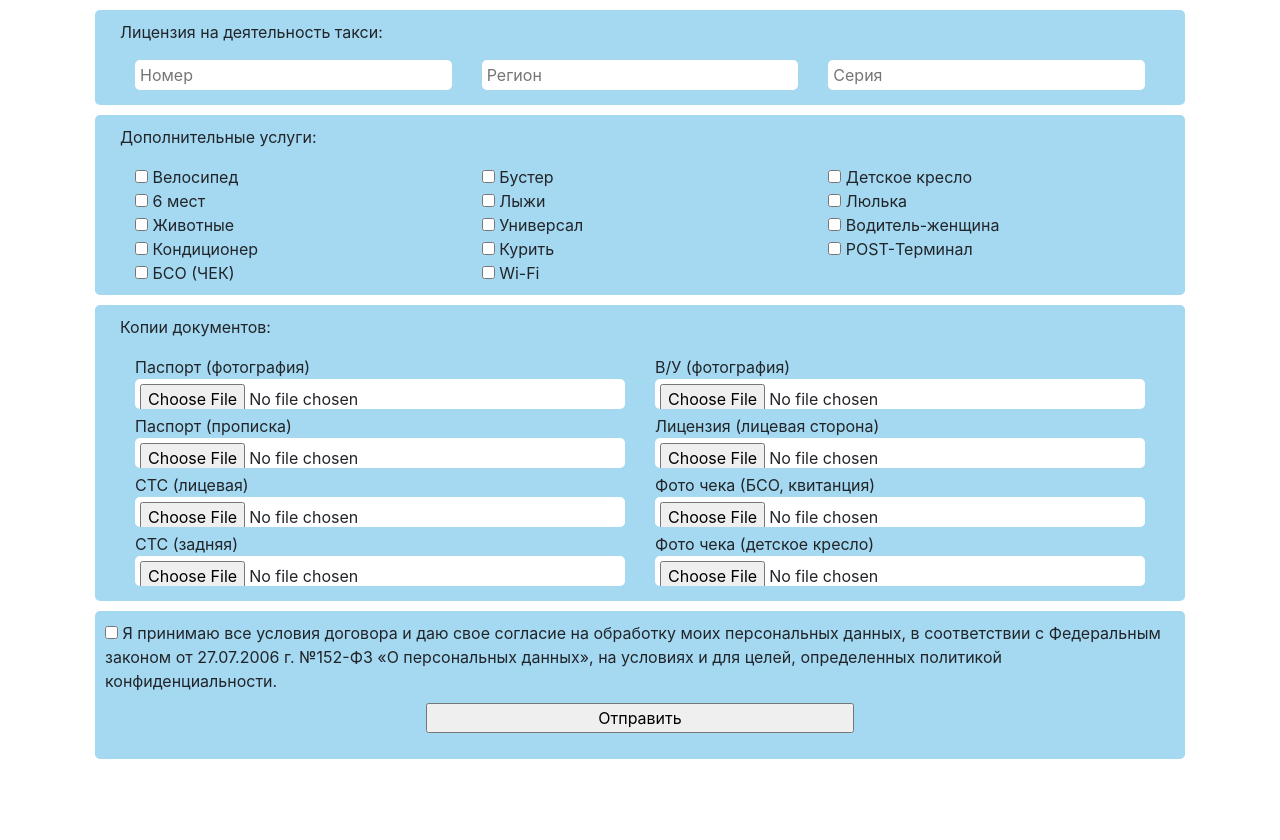
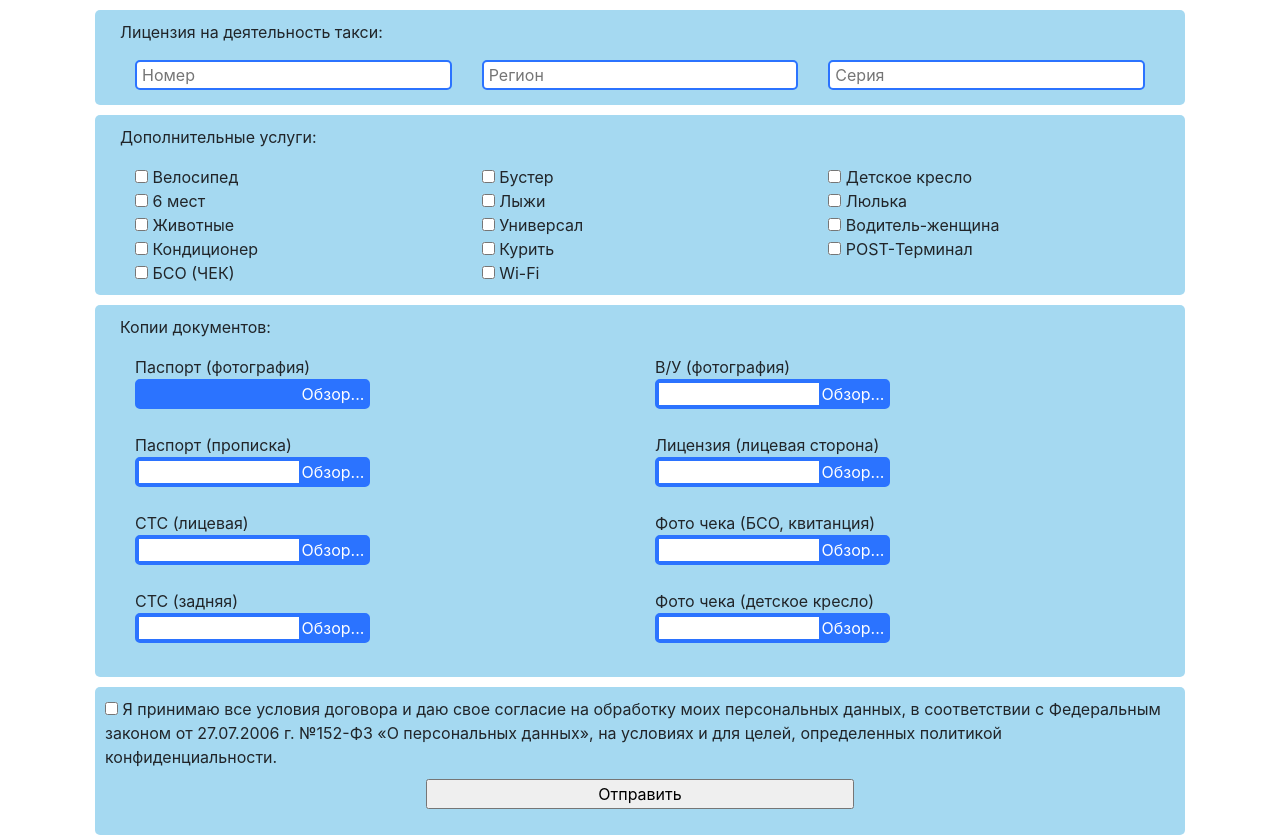
Before and after one commit to maxim22351/informT7, a plain HTML site: page index.html in a window 1280 px wide. Shown: the part 1201-2041 px from the top of the page. Before the commit the page ends 2013 px from the top, so only its background shows below. Drawn offline with nearby package versions, Linux system fonts and the light colour scheme.

```diff
--- a/css/style.css
+++ b/css/style.css
@@ -34,6 +34,7 @@
 	border: 0;
 	padding: 5px;
 	border-radius: 5px;
+	border: solid 2px #2B73FF;
 }
 
 .text-out {
@@ -43,6 +44,7 @@
 	border: 0;
 	padding: 5px;
 	border-radius: 5px;
+	border: solid 2px #2B73FF;
 }
 
 .submit {
@@ -57,3 +59,67 @@
 	border-radius: 5px;
 	height: 30px;
 }
+
+
+.fileform {
+    background-color: #2B73FF;
+    border: 2px solid #2B73FF;
+    border-radius: 2px;
+    cursor: pointer;
+    height: 30px;
+    overflow: hidden;
+    padding: 2px;
+    position: relative;
+    text-align: left;
+    vertical-align: middle;
+    width: 235px;
+	border-radius: 5px;
+	transition: 0.2s all ease;
+	cursor: pointer;
+}
+
+
+
+.fileform .selectbutton {
+    background-color: #2B73FF;
+    border: 1px solid #2B73FF;
+    color: #FFFFFF;
+    float: right;
+    font-size: 16px;
+    line-height: 20px;
+    overflow: hidden;
+    cursor: pointer;
+    text-align: center;
+    vertical-align: middle;
+	width: 66px;
+	cursor: pointer;
+}
+
+.fileform #upload{
+    position:absolute;
+    top:0;
+    left:0;
+    width:100%;
+    -moz-opacity: 0;
+    filter: alpha(opacity=0);
+    opacity: 0;
+    font-size: 150px;
+    height: 30px;
+	z-index:20;
+	cursor: pointer;
+
+}
+
+
+.fileform #fileformlabel {
+    background-color: #FFFFFF;
+    float: left;
+    height: 22px;
+    line-height: 22px;
+    overflow: hidden;
+    padding: 2px;
+    text-align: left;
+    vertical-align: middle;
+	width:160px;
+	cursor: pointer;
+}
--- a/index.html
+++ b/index.html
@@ -181,23 +181,56 @@
 	      	<div class="row">
 	    		  <div class="col-sm">
 	      	    Паспорт (фотография)
-	      	    <input type="file" class="text-out button" accept="image/x-png,image/gif,image/jpeg"><br>
-							Паспорт (прописка)
-	      	    <input type="file" class="text-out button" accept="image/x-png,image/gif,image/jpeg"><br>
+	      	    <div class="fileform">
+					<div id="fileformlabel foto"></div>
+					<div class="selectbutton">Обзор...</div>
+					<input type="file" name="upload" id="upload" onchange="getName(this.value);" />
+				</div>
+				<br>
+				Паспорт (прописка)
+				<div class="fileform">
+					<div id="fileformlabel"></div>
+					<div class="selectbutton">Обзор...</div>
+					<input type="file" name="upload" id="upload" onchange="getName(this.value);" />
+				</div><br>
 	      	    СТС (лицевая)
-	      	    <input type="file" class="text-out button" accept="image/x-png,image/gif,image/jpeg"><br>
-							СТС (задняя)
-	      	    <input type="file" class="text-out button" accept="image/x-png,image/gif,image/jpeg"><br>
+	      	    <div class="fileform">
+					<div id="fileformlabel"></div>
+					<div class="selectbutton">Обзор...</div>
+					<input type="file" name="upload" id="upload" onchange="getName(this.value);" />
+				</div><br>
+				СТС (задняя)
+				<div class="fileform">
+					<div id="fileformlabel"></div>
+					<div class="selectbutton">Обзор...</div>
+					<input type="file" name="upload" id="upload" onchange="getName(this.value);" />
+				</div><br>
 	      	 </div>
 	      	 <div class="col-sm">
 	      	    В/У (фотография)
-	      	    <input type="file" class="text-out button" accept="image/x-png,image/gif,image/jpeg"><br>
+	      	    <div class="fileform">
+					<div id="fileformlabel"></div>
+					<div class="selectbutton">Обзор...</div>
+					<input type="file" name="upload" id="upload" onchange="getName(this.value);" />
+				</div><br>
 							Лицензия (лицевая сторона)
-	      	    <input type="file" class="text-out button" accept="image/x-png,image/gif,image/jpeg"><br>
+				<div class="fileform">
+					<div id="fileformlabel"></div>
+					<div class="selectbutton">Обзор...</div>
+					<input type="file" name="upload" id="upload" onchange="getName(this.value);" />
+				</div><br>
 	      	    Фото чека (БСО, квитанция)
-	      	    <input type="file" class="text-out button" accept="image/x-png,image/gif,image/jpeg"><br>
+	      	    <div class="fileform">
+					<div id="fileformlabel"></div>
+					<div class="selectbutton">Обзор...</div>
+					<input type="file" name="upload" id="upload" onchange="getName(this.value);" />
+				</div><br>
 							Фото чека (детское кресло)
-	      	    <input type="file" class="text-out button" accept="image/x-png,image/gif,image/jpeg"><br>
+				<div class="fileform">
+					<div id="fileformlabel"></div>
+					<div class="selectbutton">Обзор...</div>
+					<input type="file" name="upload" id="upload" onchange="getName(this.value);" />
+				</div><br>
 	      	 </div>
 
 
@@ -216,5 +249,23 @@
   </div>
 </section>
 
+
+
+<script>
+
+	function getName (str){
+		if (str.lastIndexOf('\\')){
+			var i = str.lastIndexOf('\\')+1;
+		}
+		else{
+			var i = str.lastIndexOf('/')+1;
+		}
+		var filename = str.slice(i);
+		var uploaded = document.getElementById("fileformlabel");
+		uploaded.innerHTML = filename;
+	}
+
+</script>
+
 </body>
 </html>
```
